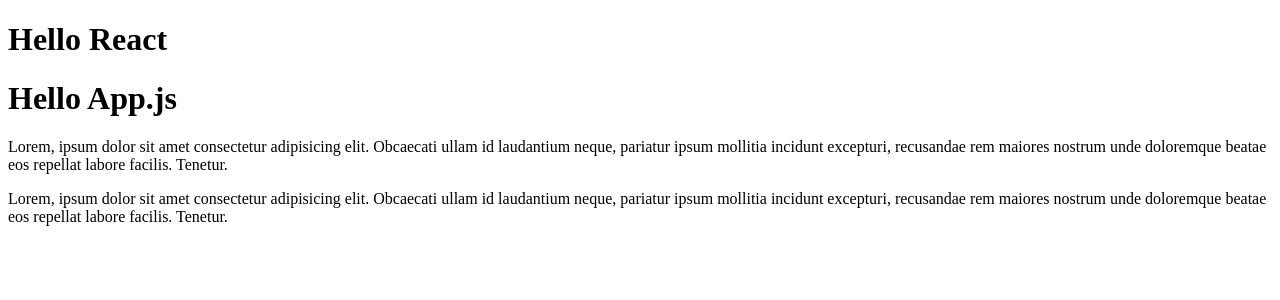
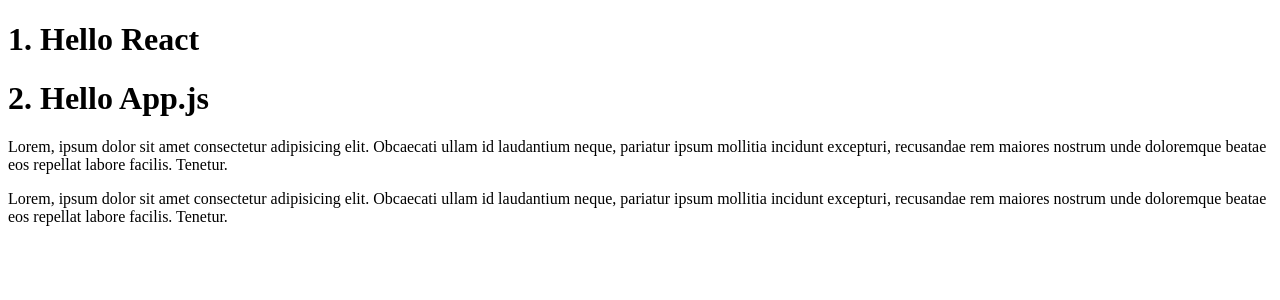
Before and after one commit to Taraskin777/react-project, a React (Create React App) app: page / in a window 1280 px wide. Shown: the top 300 px of the page. Built offline with nearby package versions, Linux system fonts and the light colour scheme.

Commit message:
add jsconfig

```diff
--- /dev/null
+++ b/jsconfig.json
@@ -0,0 +1,6 @@
+{
+   "compilerOptions": {
+     "baseUrl": "src"
+   },
+   "include": ["src"]
+ }
--- /dev/null
+++ b/src/components/App.js
@@ -0,0 +1,41 @@
+import React from "react";
+
+const Header = (props) => {
+   return (
+       <h1>
+           {props.id}. Hello {props.title}
+       </h1>
+   )
+}
+
+const Text = () => {
+   return (
+       <>
+           <p>
+               Lorem, ipsum dolor sit amet consectetur adipisicing elit.
+               Obcaecati ullam id laudantium neque, pariatur ipsum mollitia
+               incidunt excepturi, recusandae rem maiores nostrum unde
+               doloremque beatae eos repellat labore facilis. Tenetur.
+           </p>
+           <p>
+               Lorem, ipsum dolor sit amet consectetur adipisicing elit.
+               Obcaecati ullam id laudantium neque, pariatur ipsum mollitia
+               incidunt excepturi, recusandae rem maiores nostrum unde
+               doloremque beatae eos repellat labore facilis. Tenetur.
+           </p>
+       </>
+   )
+}
+
+const App = () => {
+   return (
+       <>
+           <Header title="React" id={1} />
+           <Header title="App.js" id={2} />
+           <Text />
+       </>
+   )
+}
+
+
+export default App
--- a/src/index.js
+++ b/src/index.js
@@ -1,37 +1,6 @@
 import React from 'react'
 import ReactDOM from 'react-dom'
+import App from './components/App'
 
-const Header = (props) => {
-    return <h1>Hello {props.title}</h1>
-}
-
-const Text = () => {
-    return (
-        <>
-            <p>
-                Lorem, ipsum dolor sit amet consectetur adipisicing elit.
-                Obcaecati ullam id laudantium neque, pariatur ipsum mollitia
-                incidunt excepturi, recusandae rem maiores nostrum unde
-                doloremque beatae eos repellat labore facilis. Tenetur.
-            </p>
-            <p>
-                Lorem, ipsum dolor sit amet consectetur adipisicing elit.
-                Obcaecati ullam id laudantium neque, pariatur ipsum mollitia
-                incidunt excepturi, recusandae rem maiores nostrum unde
-                doloremque beatae eos repellat labore facilis. Tenetur.
-            </p>
-        </>
-    )
-}
-
-const App = () => {
-    return (
-        <>
-            <Header title="React" />
-            <Header title="App.js" />
-            <Text />
-        </>
-    )
-}
 
 ReactDOM.render(<App />, document.getElementById('root'))
```
